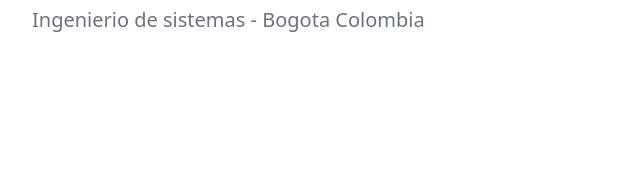
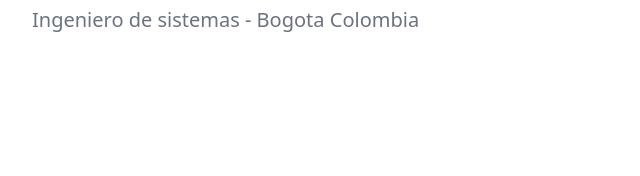
Before and after one commit to Jhons14/AsyncProyect, a website: page src/index.html in a window 1280 px wide. Shown: the part 310-486 px from the top of the page, 0-640 px from the left. Drawn offline with nearby package versions, Linux system fonts and the light colour scheme; no server answers; grey boxes are pictures that could not be loaded.

Commit message:
Corrigiendo la descripcion de la landing

```diff
--- a/src/index.html
+++ b/src/index.html
@@ -44,7 +44,7 @@
             </h1>
             <p
               class="mt-3 text-base text-gray-500 sm:mt-5 sm:text-lg sm:max-w-xl sm:mx-auto md:mt-5 md:text-xl lg:mx-0">
-              Ingenierio de sistemas - Bogota Colombia </p>
+              Ingeniero de sistemas - Bogota Colombia </p>
           </div>
         </main>
       </div>
--- a/tutorial_gh_pages.txt
+++ b/tutorial_gh_pages.txt
@@ -1,2 +1,3 @@
 1. Correr comando npm gh pages: npm install gh-pages --save-dev
 2. Configurar packege.json agregando un script con el comando necesario para que el proyecto se despliegue tan pronto surjan cambios en la carpeta especificad en este caso "src":  gh-pages -d src
+3. Usasr comando para subir la configuracion de despliegue en github pages: npm run deploy
```
